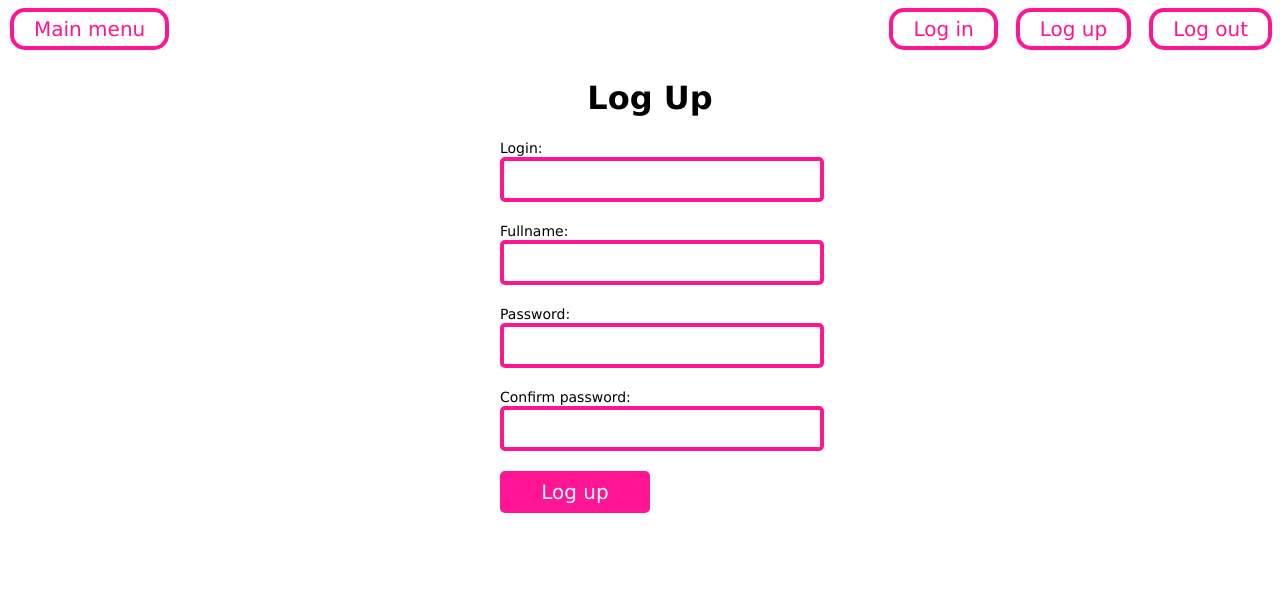
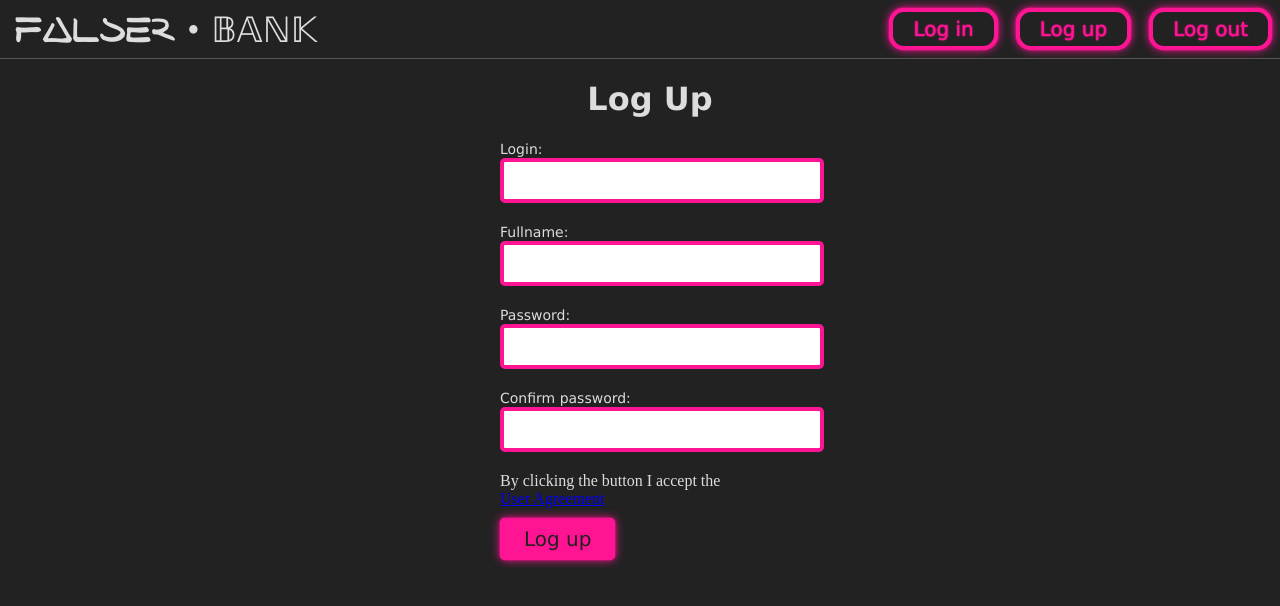
Before and after one commit to FalseR20/FalseR_BANK, a Django app: page /log_up/ in a window 1280 px wide. Shown: the top 606 px of the page. Run offline with Django 3.2, Linux system fonts and the light colour scheme.

Commit message:
styles refactoring, update logo, add User Agreement

```diff
--- a/dj/static/css/base.css
+++ b/dj/static/css/base.css
@@ -1,6 +1,13 @@
 body {
     margin: 0;
 }
+
+@font-face {
+  font-family: 'SkyLuke';
+  src: local('SkyLuke'),
+       url('/static/fonts/SkyLuke.otf') format("opentype");
+}
+
 
 h1 {
     font-family: "Verdana", "Trebuchet MS", sans-serif;
@@ -23,16 +30,40 @@ h1 {
     padding: 5px 20px;
     margin: 8px 8px 8px 10px;
     color: var(--theme-color);
+    background: var(--bg-color);
     border: 4px solid var(--theme-color);
     border-radius: 15px;
     text-decoration: none;
     font-size: 20px;
     font-family: "Verdana", "Trebuchet MS", sans-serif;
+    text-shadow: 0 0 1px var(--theme-color), 0 0 2px var(--theme-color);
+    box-shadow: 0 0 1px var(--theme-color), 0 0 2px var(--theme-color), 0 0 10px var(--theme-color);
+
 }
 
 .button-top:hover {
     background: var(--theme-color);
     color: var(--bg-color);
+}
+
+.button-top.reverse {
+    background:  var(--theme-color);
+    color: var(--bg-color);
+ }
+
+.button-top.reverse:hover {
+    background: var(--bg-color);
+    color: var(--theme-color);
+}
+
+#button-main {
+    height: 48px;
+    padding-top: 10px;
+    margin-left: 15px;
+    color: var(--text-color);
+    text-decoration: none;
+    font-size: 35px;
+    font-family: "SkyLuke", "Times New Roman", serif;
 }
 
 
--- a/dj/static/css/registration.css
+++ b/dj/static/css/registration.css
@@ -18,20 +18,3 @@ form {
     font-family: "Verdana", "Trebuchet MS", sans-serif;
     font-size: 14px;
 }
-
-.button-submit {
-    width: 150px;
-    padding: 5px;
-    margin-bottom: 15px;
-    background: var(--theme-color);
-    color: var(--bg-color);
-    border: 4px solid var(--theme-color);
-    border-radius: 5px;
-    font-size: 20px;
-    font-family: "Verdana", "Trebuchet MS", sans-serif;
-}
-
-.button-submit:hover {
-    background: var(--bg-color);
-    color: var(--theme-color);
-}
--- a/dj/static/css/themes/pink_light.css
+++ /dev/null
@@ -1,4 +0,0 @@
-:root {
-    --bg-color: white;
-    --theme-color: deeppink;
-}
--- a/dj/templates/base.html
+++ b/dj/templates/base.html
@@ -6,13 +6,13 @@
     {% block head %}
     <title>Default page</title>
     {% endblock head %}
-    <link rel="stylesheet" href="{% static 'css/themes/pink_light.css' %}">
+    <link rel="stylesheet" href="{% static 'css/themes/pink_dark.css' %}">
     <link rel="stylesheet" href="{% static 'css/base.css' %}">
 </head>
 <body>
 <div id="div-top">
     <div>
-        <a class="button-top" href="/">Main menu</a>
+        <a id="button-main" href="/">FalseR • 𝔹𝔸ℕ𝕂</a>
     </div>
     <div>
         <a class="button-top" href="/log_in">Log in</a>
--- a/dj/templates/registration/logup.html
+++ b/dj/templates/registration/logup.html
@@ -1,6 +1,6 @@
 {% extends "base.html" %}
 {% block head %}
-    <link rel="stylesheet" href="../../static/css/registration.css">
+<link rel="stylesheet" href="/static/css/registration.css">
 <title>Log Up</title>
 {% endblock head %}
 {% block body %}
@@ -15,6 +15,10 @@
         </div>
         {% endfor %}
     </div>
-        <input type="submit" value="Log up" class="button-submit">
+    <label>By clicking the button I accept the <br/></label>
+    <a href="/static/pdf/User%20Agreement.pdf" target="_blank">User Agreement<br/></a>
+
+    <input type="submit" value="Log up" class="button-top reverse"
+           style="border-radius: 5px; margin: 10px 0 0 0">
 </form>
 {% endblock body %}
```
Also changed, not shown: dj/static/css/themes/pink_light2.css (renamed from dj/templates/guest.html, +8 -7 lines), dj/static/fonts/SkyLuke.otf (added), 1 other file. Lines whose indentation alone changed are shown as unchanged.
